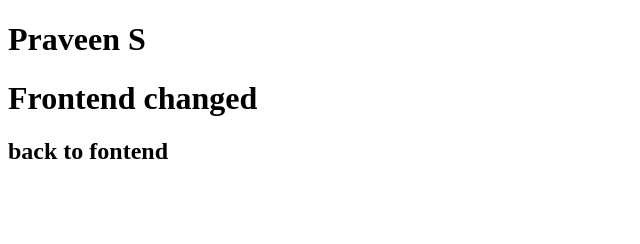
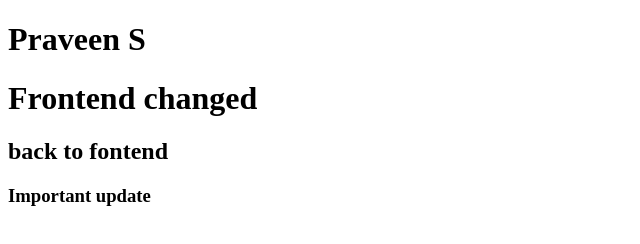
Before and after one commit to Praveenscode/samplerepo, a plain HTML site: page index.html in a window 1280 px wide. Shown: the whole page, without its empty margins (0-640 px from the left). Drawn offline with Linux system fonts and the light colour scheme.

Commit message:
!feat : added some important code

```diff
--- a/index.html
+++ b/index.html
@@ -9,5 +9,6 @@
   <h1>Praveen S</h1>
   <h1>Frontend changed</h1>
   <h2>back to fontend</h2>
+  <h3>Important update</h3>
 </body>
 </html>
```
